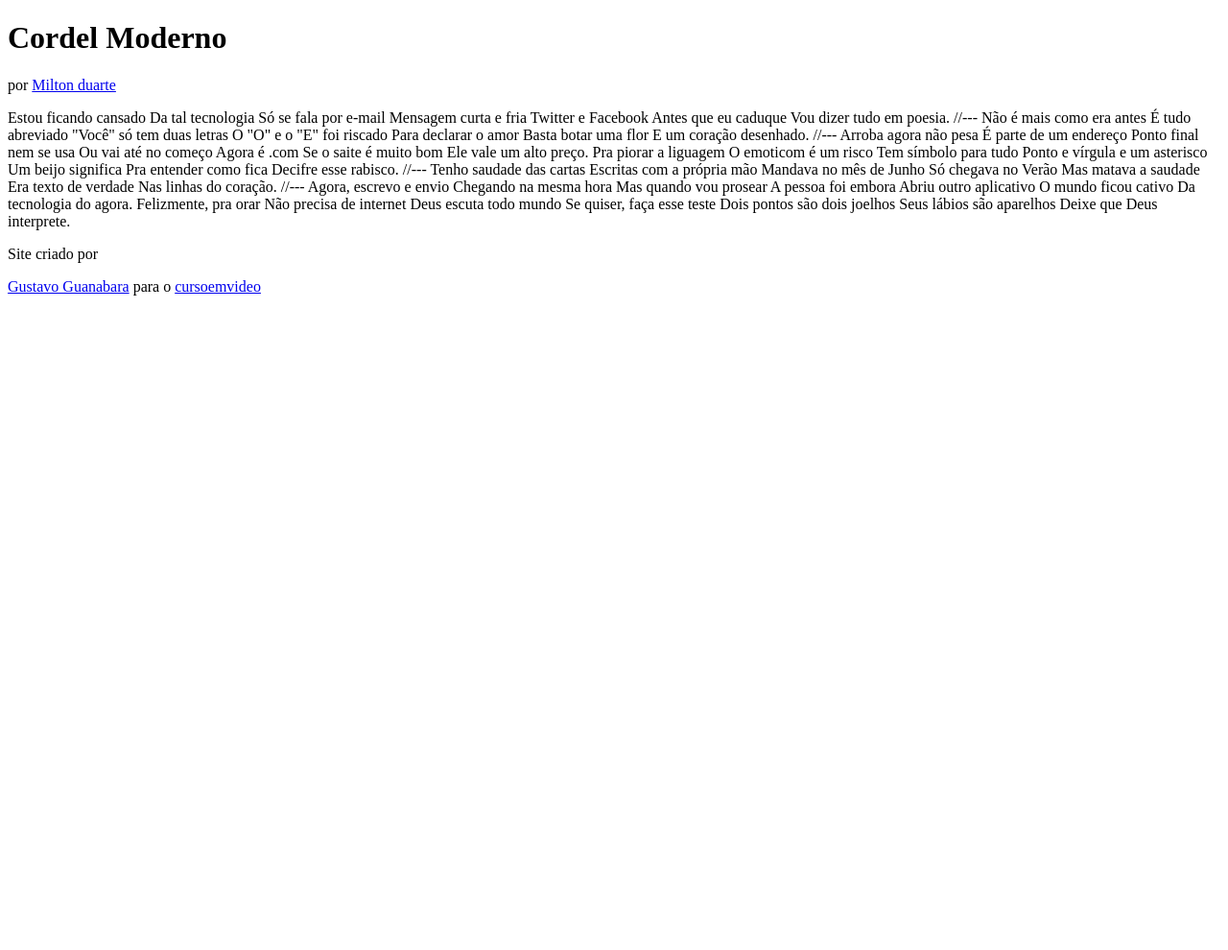
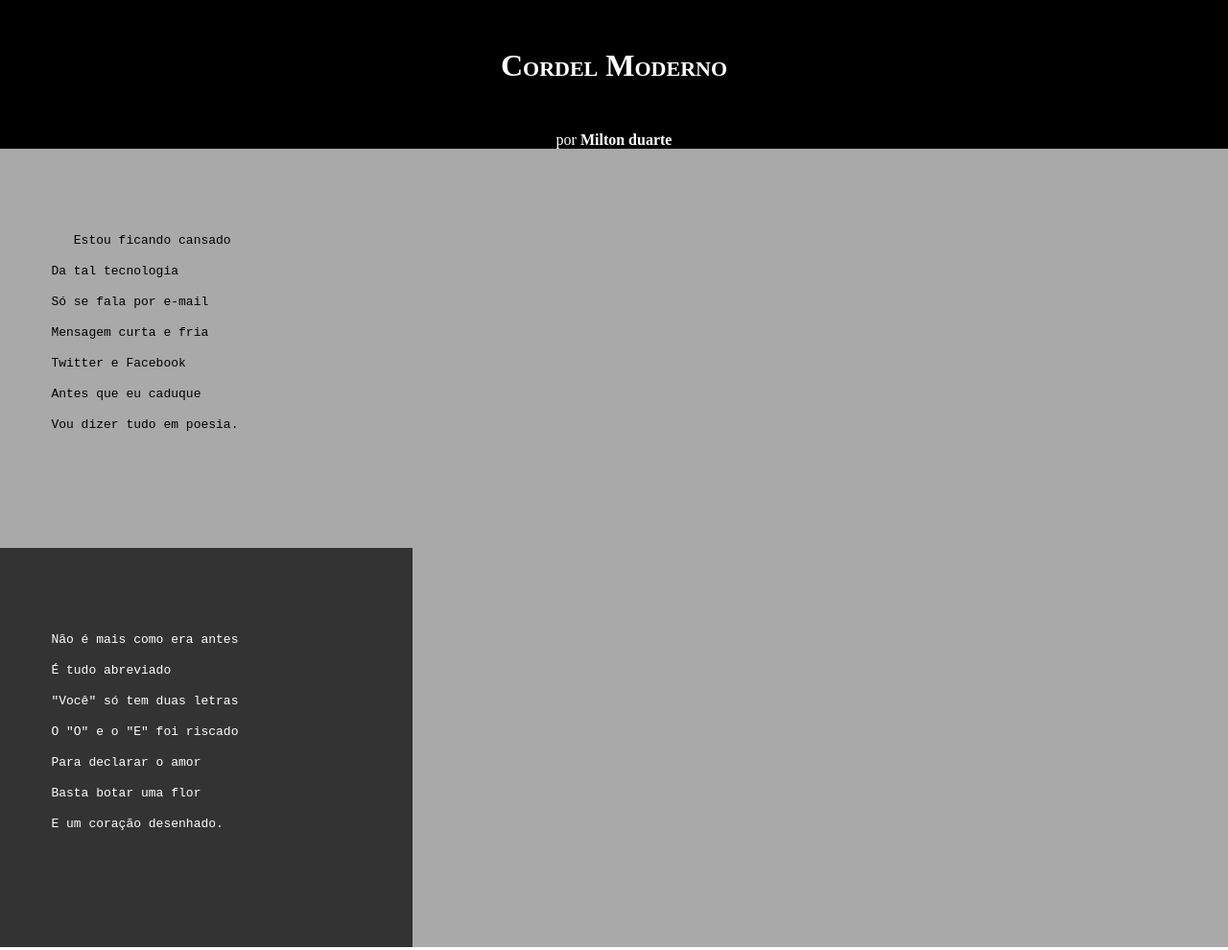
Before and after one commit to NoelyGangello/continua--o-curso-guanabara, a plain HTML site: page Desafio-12/index.html in a window 1280 px wide. Shown: the top 990 px of the page at 96% size. Before the commit the page ends 800 px from the top, so only its background shows below. Drawn offline with Linux system fonts and the light colour scheme.

Commit message:
atualizei estilos do texto e dos blocos

```diff
--- a/Desafio-12/index.html
+++ b/Desafio-12/index.html
@@ -5,7 +5,8 @@
 <head>
    <meta charset="UTF-8">
    <meta name="viewport" content="width=device-width, initial-scale=1.0">
-   <title>Document</title>
+   <title>Cordel Moderno</title>
+   <link rel="stylesheet" href="style.css">
 </head>
 <body>
 
@@ -17,7 +18,7 @@
    <meta name="viewport" content="width=device-width, initial-scale=1.0">
    <title>Cordel Moderno</title>
 </head>
-<body>
+<sectio>
 
 
 
@@ -33,6 +34,8 @@
  </header>
 
 
+  <section>
+   <pre>
       Estou ficando cansado
    Da tal tecnologia
    Só se fala por e-mail
@@ -40,9 +43,14 @@
    Twitter e Facebook
    Antes que eu caduque
    Vou dizer tudo em poesia.
+   </pre>
 
-   //---
+  </section>
 
+
+
+  <section class="imagem">
+   <pre>
    Não é mais como era antes
    É tudo abreviado
    "Você" só tem duas letras
@@ -50,9 +58,14 @@
    Para declarar o amor
    Basta botar uma flor
    E um coração desenhado.
+   </pre>
 
-   //---
 
+  </section>
+
+
+  <section class="normal">
+   <pre>
       Arroba agora não pesa
    É parte de um endereço
    Ponto final nem se usa
@@ -68,9 +81,14 @@
    Um beijo significa
    Pra entender como fica
    Decifre esse rabisco.
+   </pre>
 
-   //---
+  </section>
 
+
+
+   <section class="imagem">
+      <pre>
     Tenho saudade das cartas
     Escritas com a própria mão
     Mandava no mês de Junho
@@ -78,9 +96,15 @@
     Mas matava a saudade
    Era texto de verdade
   Nas linhas do coração.
+      </pre>
 
-   //---
+   </section>
 
+
+
+
+   <section class="normal">
+      <pre>
       Agora, escrevo e envio
    Chegando na mesma hora
    Mas quando vou prosear
@@ -96,6 +120,12 @@
    Dois pontos são dois joelhos
    Seus lábios são aparelhos
    Deixe que Deus interprete.
+   </section>
+
+
+   </pre>
+
+   </body>
 
  <footer>
   <p>
--- /dev/null
+++ b/Desafio-12/style.css
@@ -0,0 +1,66 @@
+
+
+section > pre {
+   white-space: pré-line;
+}
+
+* {
+   margin: 0px;
+   padding: 0px;
+}
+
+html, body {
+   min-height: 100vh;
+   background-color: darkgray;
+}
+
+header {
+   background-color: black;
+   color: white;
+   text-align: center;
+}
+
+header > h1 {
+   padding-top: 50px;
+   font-variant: small-caps;
+    padding-bottom: 50px;
+   }
+
+
+ header a, footer a {
+   color: white;
+   text-decoration: none;
+   font-weight: bolder;
+
+}
+ header a:hover  footer a:hover{
+   text-decoration: underline;
+}
+
+section {
+   padding-top: 10vh;
+   padding-bottom: 10vh;
+   line-height: 2em;
+   padding-left: 30px;
+
+}
+
+section.normal {
+   background-color: white;
+   color: black;
+}
+
+section.imagem {
+   width: 400px;
+   background-color: rgba(51,51,51);
+   color: white;
+}
+
+
+
+footer {
+   background-color: black;
+   text-align: center;
+   color: white;
+   padding: 10px;
+}
```
Lines whose indentation alone changed are shown as unchanged.
